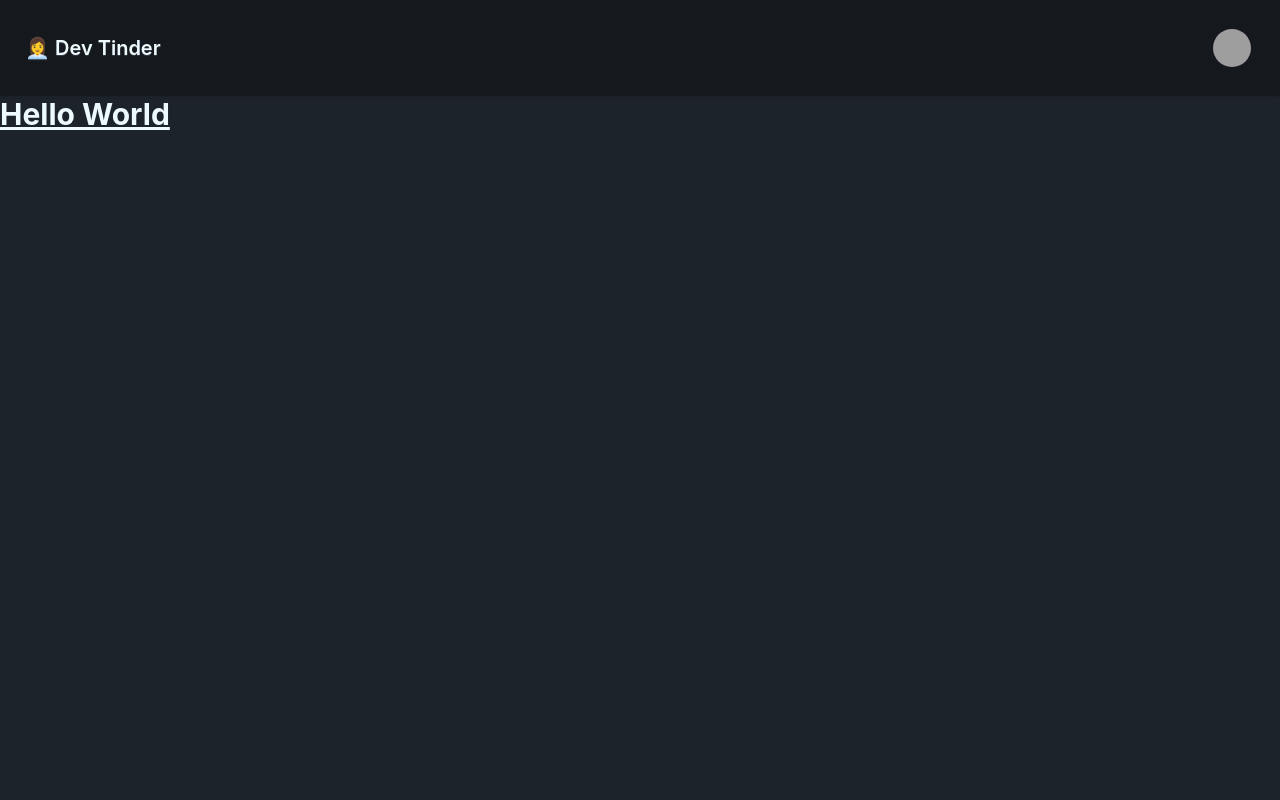
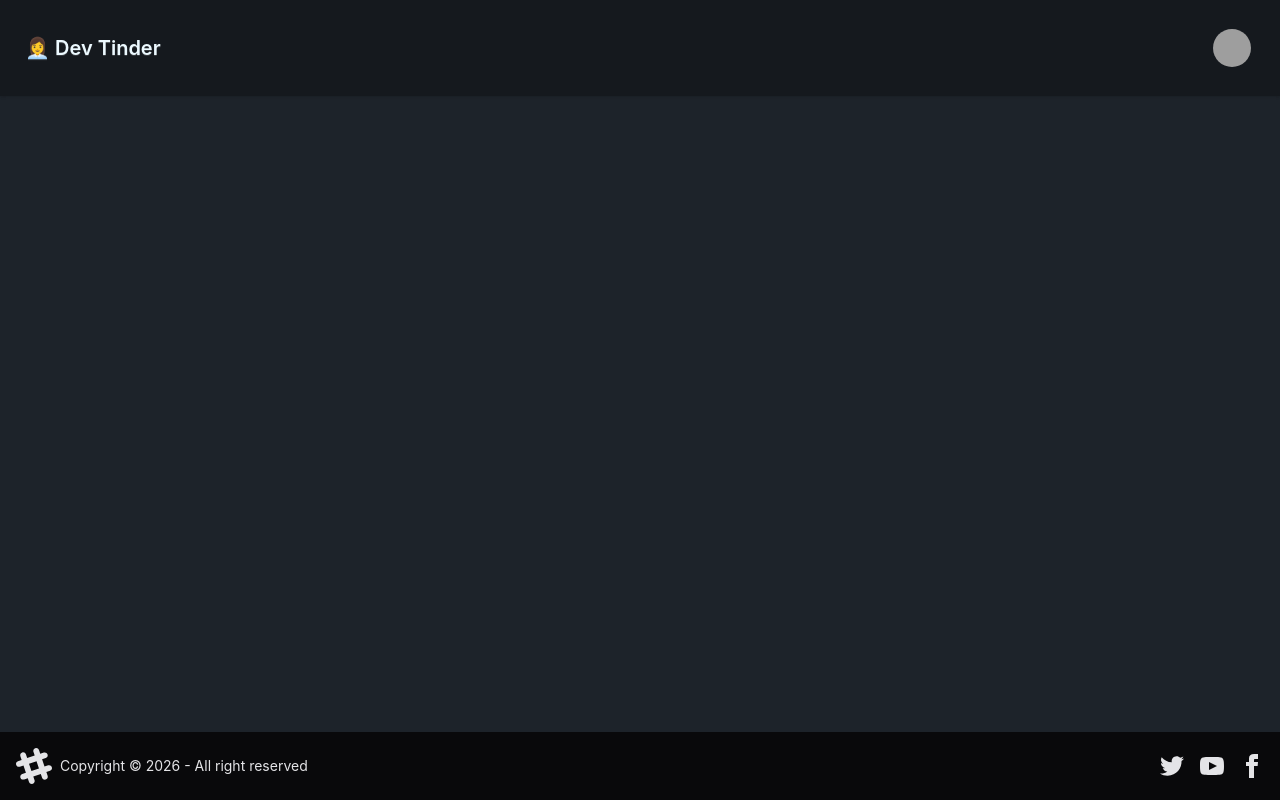
Before and after one commit to aka208/dev-tinder-web, a React (Vite) app: page / in a window 1280 px wide. Built offline with nearby package versions, Linux system fonts and the light colour scheme; grey boxes are pictures that could not be loaded.

Commit message:
Basic Routing structure added

```diff
--- a/package.json
+++ b/package.json
@@ -13,6 +13,7 @@
     "@tailwindcss/vite": "^4.3.1",
     "react": "^19.2.6",
     "react-dom": "^19.2.6",
+    "react-router-dom": "^7.18.0",
     "tailwindcss": "^4.3.1"
   },
   "devDependencies": {
--- a/src/App.jsx
+++ b/src/App.jsx
@@ -1,47 +1,20 @@
+import { BrowserRouter, Route, Routes } from "react-router-dom";
 import "./App.css";
+import Body from "./Body";
+import Login from "./Login";
+import Profile from "./Profile";
 
 function App() {
   return (
     <>
-      <div className="navbar bg-base-300 shadow-sm">
-        <div className="flex-1">
-          <a className="btn btn-ghost text-xl">👩‍💼 Dev Tinder</a>
-        </div>
-        <div className="flex gap-2 m-5">
-          <div className="dropdown dropdown-end">
-            <div
-              tabIndex={0}
-              role="button"
-              className="btn btn-ghost btn-circle avatar"
-            >
-              <div className="w-10 rounded-full">
-                <img
-                  alt="Tailwind CSS Navbar component"
-                  src="https://img.daisyui.com/images/stock/photo-1534528741775-53994a69daeb.webp"
-                />
-              </div>
-            </div>
-            <ul
-              tabIndex="-1"
-              className="menu menu-sm dropdown-content bg-base-100 rounded-box z-1 mt-3 w-52 p-2 shadow"
-            >
-              <li>
-                <a className="justify-between">
-                  Profile
-                  <span className="badge">New</span>
-                </a>
-              </li>
-              <li>
-                <a>Settings</a>
-              </li>
-              <li>
-                <a>Logout</a>
-              </li>
-            </ul>
-          </div>
-        </div>
-      </div>
-      <h1 className="text-3xl font-bold underline">Hello World</h1>
+      <BrowserRouter basename="/">
+        <Routes>
+          <Route path="/" element={<Body />}>
+            <Route path="/login" element={<Login />}></Route>
+            <Route path="/profile" element={<Profile />}></Route>
+          </Route>
+        </Routes>
+      </BrowserRouter>
     </>
   );
 }
--- /dev/null
+++ b/src/Body.jsx
@@ -0,0 +1,17 @@
+// import React from 'react'
+
+import { Outlet } from "react-router-dom";
+import Footer from "./Footer";
+import Navbar from "./Navbar";
+
+const Body = () => {
+  return (
+    <div>
+      <Navbar />
+      <Outlet />
+      <Footer />
+    </div>
+  );
+};
+
+export default Body;
--- /dev/null
+++ b/src/Footer.jsx
@@ -0,0 +1,61 @@
+// import React from "react";
+
+const Footer = () => {
+  return (
+    <div>
+      <footer className="footer sm:footer-horizontal bg-neutral text-neutral-content items-center p-4 fixed bottom-0">
+        <aside className="grid-flow-col items-center">
+          <svg
+            width="36"
+            height="36"
+            viewBox="0 0 24 24"
+            xmlns="http://www.w3.org/2000/svg"
+            fillRule="evenodd"
+            clipRule="evenodd"
+            className="fill-current"
+          >
+            <path d="M22.672 15.226l-2.432.811.841 2.515c.33 1.019-.209 2.127-1.23 2.456-1.15.325-2.148-.321-2.463-1.226l-.84-2.518-5.013 1.677.84 2.517c.391 1.203-.434 2.542-1.831 2.542-.88 0-1.601-.564-1.86-1.314l-.842-2.516-2.431.809c-1.135.328-2.145-.317-2.463-1.229-.329-1.018.211-2.127 1.231-2.456l2.432-.809-1.621-4.823-2.432.808c-1.355.384-2.558-.59-2.558-1.839 0-.817.509-1.582 1.327-1.846l2.433-.809-.842-2.515c-.33-1.02.211-2.129 1.232-2.458 1.02-.329 2.13.209 2.461 1.229l.842 2.515 5.011-1.677-.839-2.517c-.403-1.238.484-2.553 1.843-2.553.819 0 1.585.509 1.85 1.326l.841 2.517 2.431-.81c1.02-.33 2.131.211 2.461 1.229.332 1.018-.21 2.126-1.23 2.456l-2.433.809 1.622 4.823 2.433-.809c1.242-.401 2.557.484 2.557 1.838 0 .819-.51 1.583-1.328 1.847m-8.992-6.428l-5.01 1.675 1.619 4.828 5.011-1.674-1.62-4.829z"></path>
+          </svg>
+          <p>Copyright © {new Date().getFullYear()} - All right reserved</p>
+        </aside>
+        <nav className="grid-flow-col gap-4 md:place-self-center md:justify-self-end">
+          <a>
+            <svg
+              xmlns="http://www.w3.org/2000/svg"
+              width="24"
+              height="24"
+              viewBox="0 0 24 24"
+              className="fill-current"
+            >
+              <path d="M24 4.557c-.883.392-1.832.656-2.828.775 1.017-.609 1.798-1.574 2.165-2.724-.951.564-2.005.974-3.127 1.195-.897-.957-2.178-1.555-3.594-1.555-3.179 0-5.515 2.966-4.797 6.045-4.091-.205-7.719-2.165-10.148-5.144-1.29 2.213-.669 5.108 1.523 6.574-.806-.026-1.566-.247-2.229-.616-.054 2.281 1.581 4.415 3.949 4.89-.693.188-1.452.232-2.224.084.626 1.956 2.444 3.379 4.6 3.419-2.07 1.623-4.678 2.348-7.29 2.04 2.179 1.397 4.768 2.212 7.548 2.212 9.142 0 14.307-7.721 13.995-14.646.962-.695 1.797-1.562 2.457-2.549z"></path>
+            </svg>
+          </a>
+          <a>
+            <svg
+              xmlns="http://www.w3.org/2000/svg"
+              width="24"
+              height="24"
+              viewBox="0 0 24 24"
+              className="fill-current"
+            >
+              <path d="M19.615 3.184c-3.604-.246-11.631-.245-15.23 0-3.897.266-4.356 2.62-4.385 8.816.029 6.185.484 8.549 4.385 8.816 3.6.245 11.626.246 15.23 0 3.897-.266 4.356-2.62 4.385-8.816-.029-6.185-.484-8.549-4.385-8.816zm-10.615 12.816v-8l8 3.993-8 4.007z"></path>
+            </svg>
+          </a>
+          <a>
+            <svg
+              xmlns="http://www.w3.org/2000/svg"
+              width="24"
+              height="24"
+              viewBox="0 0 24 24"
+              className="fill-current"
+            >
+              <path d="M9 8h-3v4h3v12h5v-12h3.642l.358-4h-4v-1.667c0-.955.192-1.333 1.115-1.333h2.885v-5h-3.808c-3.596 0-5.192 1.583-5.192 4.615v3.385z"></path>
+            </svg>
+          </a>
+        </nav>
+      </footer>
+    </div>
+  );
+};
+
+export default Footer;
--- /dev/null
+++ b/src/Login.jsx
@@ -0,0 +1,7 @@
+import React from "react";
+
+const Login = () => {
+  return <div>Login</div>;
+};
+
+export default Login;
--- /dev/null
+++ b/src/Navbar.jsx
@@ -0,0 +1,46 @@
+// import React from "react";
+
+const Navbar = () => {
+  return (
+    <div className="navbar bg-base-300 shadow-sm">
+      <div className="flex-1">
+        <a className="btn btn-ghost text-xl">👩‍💼 Dev Tinder</a>
+      </div>
+      <div className="flex gap-2 m-5">
+        <div className="dropdown dropdown-end">
+          <div
+            tabIndex={0}
+            role="button"
+            className="btn btn-ghost btn-circle avatar"
+          >
+            <div className="w-10 rounded-full">
+              <img
+                alt="Tailwind CSS Navbar component"
+                src="https://img.daisyui.com/images/stock/photo-1534528741775-53994a69daeb.webp"
+              />
+            </div>
+          </div>
+          <ul
+            tabIndex="-1"
+            className="menu menu-sm dropdown-content bg-base-100 rounded-box z-1 mt-3 w-52 p-2 shadow"
+          >
+            <li>
+              <a className="justify-between">
+                Profile
+                <span className="badge">New</span>
+              </a>
+            </li>
+            <li>
+              <a>Settings</a>
+            </li>
+            <li>
+              <a>Logout</a>
+            </li>
+          </ul>
+        </div>
+      </div>
+    </div>
+  );
+};
+
+export default Navbar;
--- /dev/null
+++ b/src/Profile.jsx
@@ -0,0 +1,7 @@
+import React from "react";
+
+const Profile = () => {
+  return <div>Profile</div>;
+};
+
+export default Profile;
```
Also changed, not shown: 1 other file (tests, documents, lock files or other folders).
